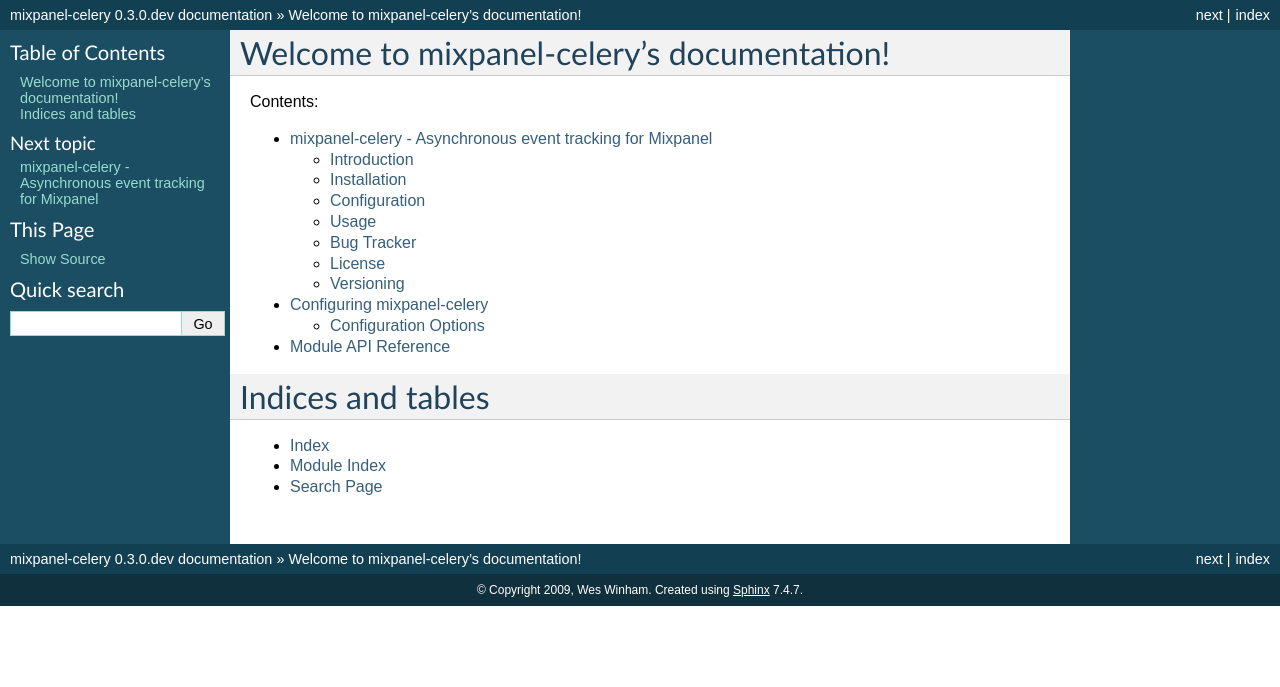
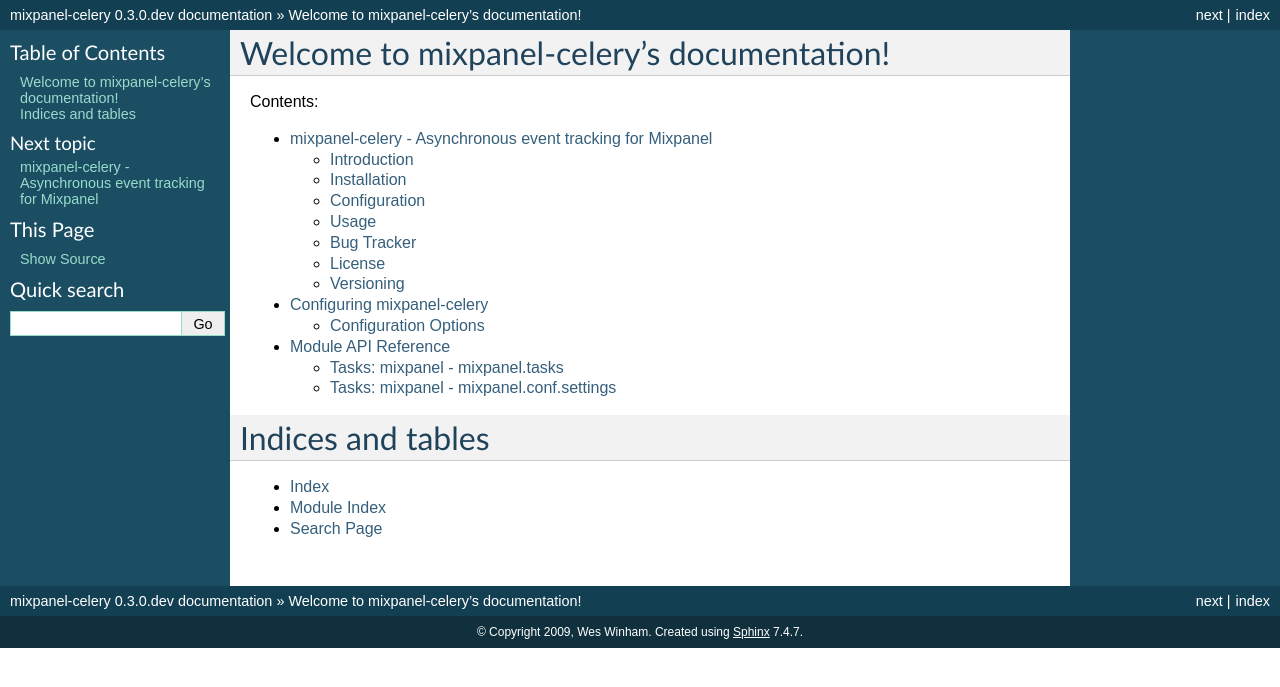
Before and after one commit to winhamwr/mixpanel-celery, a Sphinx documentation site: the page built from docs/index.rst, in a window 1280 px wide. Shown: the top 687 px of the page. Built offline with Sphinx 7.4.7, drawn with Linux system fonts in a browser that asks for light colours; pages that are not in the unit, such as notebooks, are missing from menus.

Commit message:
Added autodocs for tasks and settings

```diff
--- a/docs/reference/index.rst
+++ b/docs/reference/index.rst
@@ -9,3 +9,4 @@
     :maxdepth: 2
 
     mixpanel.tasks
+    mixpanel.conf.settings
--- /dev/null
+++ b/docs/reference/mixpanel.conf.settings.rst
@@ -0,0 +1,8 @@
+========================================
+Tasks: mixpanel - mixpanel.conf.settings
+========================================
+
+.. currentmodule:: mixpanel.conf.settings
+
+.. automodule:: mixpanel.conf.settings
+    :members:
--- /dev/null
+++ b/docs/reference/mixpanel.tasks.rst
@@ -0,0 +1,8 @@
+================================
+Tasks: mixpanel - mixpanel.tasks
+================================
+
+.. currentmodule:: mixpanel.tasks
+
+.. automodule:: mixpanel.tasks
+    :members:
```
